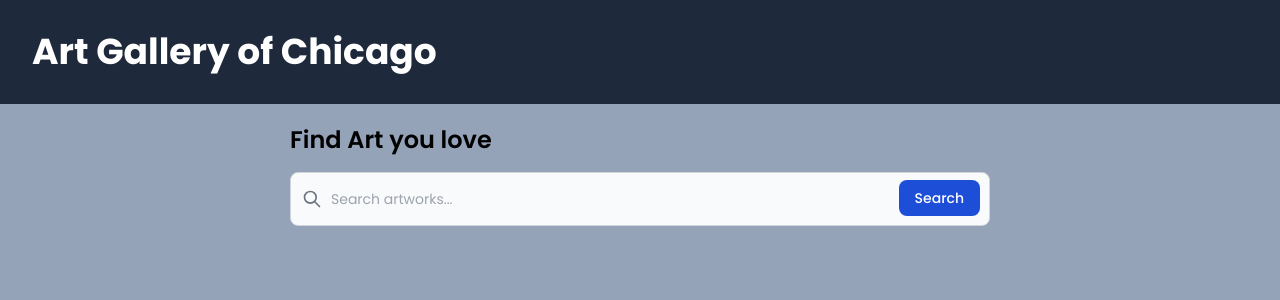
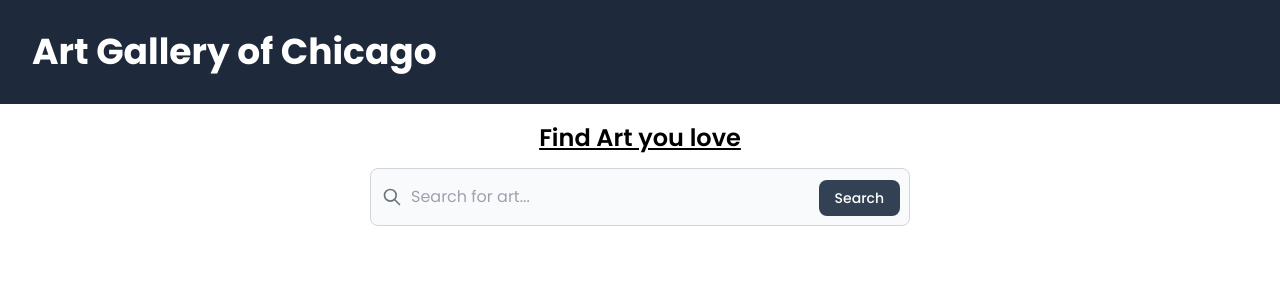
Before and after one commit to Jayzumen/ArtGallery, a React (Vite) app: page / in a window 1280 px wide. Shown: the top 300 px of the page. Built offline with nearby package versions, Linux system fonts and the light colour scheme.

Commit message:
basic page done

```diff
--- a/package.json
+++ b/package.json
@@ -11,7 +11,7 @@
   "dependencies": {
     "react": "^18.2.0",
     "react-dom": "^18.2.0",
-    "react-router-dom": "^6.4.3"
+    "react-paginate": "^8.1.4"
   },
   "devDependencies": {
     "@types/react": "^18.0.24",
--- a/src/App.jsx
+++ b/src/App.jsx
@@ -1,56 +1,11 @@
-import { useEffect, useState } from "react";
-import { Route, Routes } from "react-router-dom";
 import Navbar from "./components/Navbar";
 import Search from "./components/Search";
-import SearchedArt from "./components/SearchedArt";
 
 function App() {
-  const [query, setQuery] = useState("");
-  const [art, setArt] = useState(null);
-
-  // function for searching art
-  const fetchArt = async (query) => {
-    const url = `https://api.artic.edu/api/v1/artworks/search?q=${query}`;
-    const res = await fetch(url);
-    if (!res.ok) {
-      throw new Error(`error loading search results (${res.status})`);
-    }
-    return res.json();
-  };
-
-  useEffect(() => {
-    //  if input is empty do nothing
-    if (!(query || query.length)) {
-      setArt(null);
-      return;
-    }
-
-    // only search if input is longer than 3 characters
-    if (query.length < 3) {
-      return;
-    }
-    fetchArt(query)
-      .then((results) => {
-        if (results && results.data) {
-          setArt(results.data);
-        }
-      })
-      .catch((err) => console.log(err));
-  }, [query]);
-
   return (
-    <div className='font-poppins min-h-screen w-full bg-slate-400'>
+    <div className='font-poppins min-h-screen w-full pb-2'>
       <Navbar />
-      <Search
-        query={query}
-        onChange={(e) => setQuery(e.target.value)}
-      />
-      <SearchedArt art={art} />
-
-      {/* TODO: enable pagination for search results  */}
-      {/* <Routes>
-        <Route path='/' element={<Search query={query} />} />
-      </Routes> */}
+      <Search />
     </div>
   );
 }
--- a/src/components/Search.jsx
+++ b/src/components/Search.jsx
@@ -1,19 +1,52 @@
-import React from "react";
+import React, { useState } from "react";
+import SearchedArt from "./SearchedArt";
+import { fetchData } from "../fetchData";
 
-function Search({ query, onChange }) {
+function Search() {
+  const [query, setQuery] = useState("");
+  const [art, setArt] = useState(null);
+
+  const handleChange = (e) => {
+    e.preventDefault();
+    setQuery(e.target.value);
+  };
+
+  const handleSubmit = (e) => {
+    e.preventDefault();
+    // if input is empty do nothing
+    if (!query) {
+      setArt(null);
+      return;
+    }
+
+    // only search if input has 3 or more characters
+    if (query.length < 3) {
+      return;
+    }
+    fetchData(query).then((results) => {
+      if (results && results.data) {
+        console.log(results);
+        setArt(results.data);
+      }
+    });
+    e.target.reset();
+  };
+
   return (
-    <div className='h-full w-full px-20 py-5 '>
-      <div className='md:max-w-[700px] mx-auto'>
-        <p className='text-2xl font-semibold'>Find Art you love</p>
-        {/* search form */}
-        <form className='py-4'>
+    <div className='h-full w-full py-5'>
+      <div className='md:max-w-[700px] mx-auto px-20'>
+        <p className='text-2xl font-semibold text-center underline leading-7'>
+          Find Art you love
+        </p>
+        {/* Search Form */}
+        <form className='py-4' onSubmit={handleSubmit}>
           <label
             htmlFor='default-search'
             className='mb-2 text-sm font-medium text-gray-900 sr-only dark:text-white'>
             Search
           </label>
           <div className='relative'>
-            {/* search icon */}
+            {/* Search Icon */}
             <div className='absolute inset-y-0 left-0 flex items-center pl-3 pointer-events-none'>
               <svg
                 aria-hidden='true'
@@ -34,21 +67,22 @@
             <input
               type='search'
               id='default-search'
-              className='block w-full p-4 pl-10 text-sm text-gray-900 border border-gray-300 rounded-lg bg-gray-50 focus:ring-blue-500 focus:border-blue-500 dark:bg-gray-700 dark:border-gray-600 dark:placeholder-gray-400 dark:text-white dark:focus:ring-blue-500 dark:focus:border-blue-500'
-              placeholder='Search artworks...'
-              value={query}
-              onChange={onChange}
+              className='block w-full p-4 pl-10 text-md border border-gray-300 rounded-lg bg-gray-50 focus:ring-blue-500 focus:border-blue-500 dark:bg-gray-700 dark:border-gray-600 dark:placeholder-gray-400 dark:text-white dark:focus:ring-blue-500 dark:focus:border-blue-500'
+              placeholder='Search for art...'
+              onChange={handleChange}
               required
             />
-            {/* search button */}
+            {/* Search Button */}
             <button
               type='submit'
-              className='text-white absolute right-2.5 bottom-2.5 bg-blue-700 hover:bg-blue-800 focus:ring-4 focus:outline-none focus:ring-blue-300 font-medium rounded-lg text-sm px-4 py-2 dark:bg-blue-600 dark:hover:bg-blue-700 dark:focus:ring-blue-800'>
+              onSubmit={handleSubmit}
+              className='text-white absolute right-2.5 bottom-2.5 bg-slate-700 hover:bg-slate-800 focus:ring-4 focus:outline-none focus:ring-blue-300 font-medium rounded-lg text-sm px-4 py-2 dark:bg-blue-600 dark:hover:bg-blue-700 dark:focus:ring-blue-800'>
               Search
             </button>
           </div>
         </form>
       </div>
+      <SearchedArt art={art} />
     </div>
   );
 }
--- a/src/components/SearchedArt.jsx
+++ b/src/components/SearchedArt.jsx
@@ -1,15 +1,50 @@
 import React from "react";
 
 function SearchedArt({ art }) {
-  // console.log(art);
-
+  // if art is not defined do nothing
   if (!art) {
     return null;
   }
 
-  if (art.length === 0) {
-    return <p>No art found.</p>;
-  }
+  return (
+    <div className='w-full h-full'>
+      <div className='grid grid-cols-1 md:grid-cols-2 lg:grid-cols-3 xl:grid-cols-4'>
+        {art.map((result) => (
+          <a
+            href={`https://www.artic.edu/artworks/${result.id}`}
+            target='_blank'
+            className='m-2 bg-slate-400 border-black border-2'
+            key={result.id}>
+            <div className='text-center'>
+              {result.title.length > 70 ? (
+                <p className='min-h-[140px] font-medium text-xl'>
+                  {result.title}
+                </p>
+              ) : (
+                <p className='min-h-[140px] pt-5 text-center font-semibold text-xl'>
+                  {result.title}
+                </p>
+              )}
+
+              <img
+                className='h-96 w-full mx-auto'
+                src={`https://www.artic.edu/iiif/2/${result?.image_id}/full/843,/0/default.jpg`}
+                alt={result.thumbnail?.alt_text}
+              />
+            </div>
+          </a>
+        ))}
+      </div>
+      <div className='p-5 text-center'>
+        <button className='rounded-md p-2 mx-4 text-white bg-slate-700 hover:bg-slate-800'>
+          Prev Page
+        </button>
+        <button className='rounded-md p-2 mx-4 text-white bg-slate-700 hover:bg-slate-800'>
+          Next Page
+        </button>
+      </div>
+    </div>
+  );
 }
 
 export default SearchedArt;
--- /dev/null
+++ b/src/fetchData.js
@@ -0,0 +1,8 @@
+export const fetchData = async (query) => {
+  const url = `https://api.artic.edu/api/v1/artworks/search?q=${query}&limit=20&fields=id,title,image_id,thumbnail`;
+  const res = await fetch(url);
+  if (!res.ok) {
+    throw new Error(`error loading search results (${res.status})`);
+  }
+  return res.json();
+};
--- a/src/main.jsx
+++ b/src/main.jsx
@@ -1,13 +1,10 @@
 import React from "react";
 import ReactDOM from "react-dom/client";
-import { BrowserRouter } from "react-router-dom";
 import App from "./App";
 import "./index.css";
 
 ReactDOM.createRoot(document.getElementById("root")).render(
   <React.StrictMode>
-    <BrowserRouter>
-      <App />
-    </BrowserRouter>
+    <App />
   </React.StrictMode>
 );
```
Also changed, not shown: 1 other file (tests, documents, lock files or other folders).
